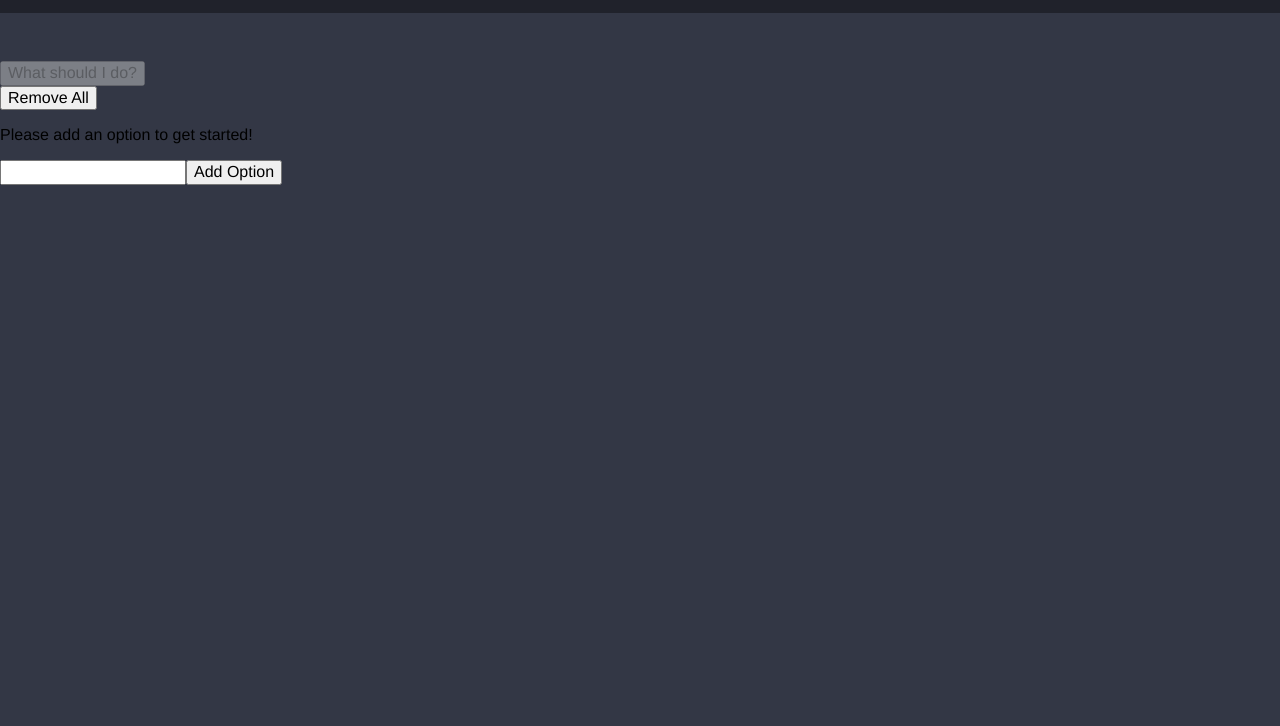
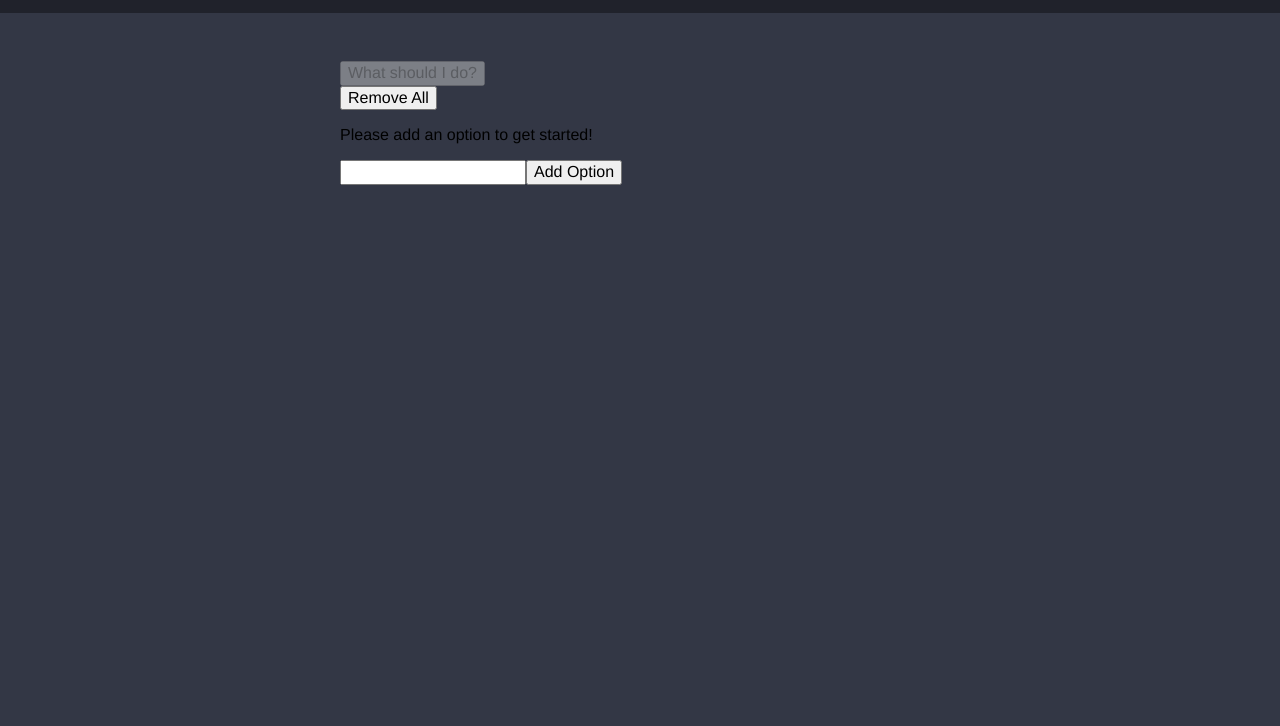
Before and after one commit to milliesdadrules/react-complete-dev-course, a React app in the folder indecision-app/: page / in a window 1280 px wide. Shown: the part 74-800 px from the top of the page. Built offline with nearby package versions, Linux system fonts and the light colour scheme.

Commit message:
imported _container.scss

```diff
--- a/indecision-app/src/style/main.scss
+++ b/indecision-app/src/style/main.scss
@@ -1,3 +1,4 @@
 @import './base/settings';
 @import './base/base';
+@import './components/container';
 @import './components/header';
```
